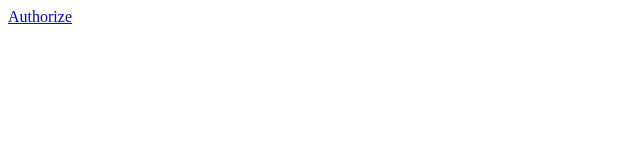
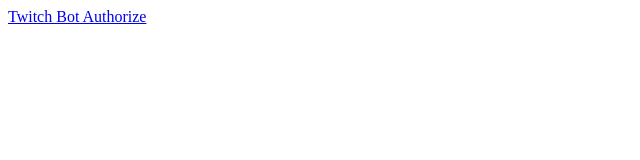
Before and after one commit to ds0091/ds0091.github.io, a plain HTML site: page index.html in a window 1280 px wide. Shown: the whole page, without its empty margins (0-640 px from the left). Drawn offline with Linux system fonts and the light colour scheme.

Commit message:
first test

```diff
--- a/index.html
+++ b/index.html
@@ -5,13 +5,13 @@
   </head>
 
   <body>
-    <a href="" id="authorize">Authorize</a>
+    <a href="" id="authorize">Twitch Bot Authorize</a>
     <div id="access_token"></div>
     <div id="user_data"></div>
 
     <script type="text/javascript">
         var client_id = '45tajtul37sy2stouvoz0z05frrt52';
-        var redirect = 'http://127.0.0.1/';
+        var redirect = 'ds0091.github.io';
 
         document.getElementById('authorize').setAttribute('href', 'https://id.twitch.tv/oauth2/authorize?client_id=' + client_id + '&redirect_uri=' + encodeURIComponent(redirect) + '&response_type=token')
         document.getElementById('access_token').textContent = '';
```
